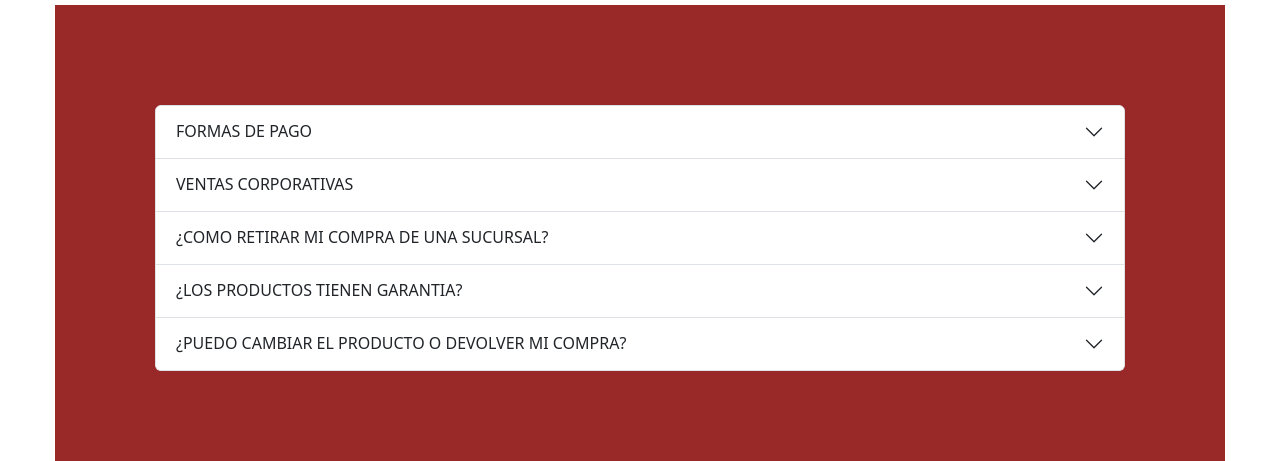
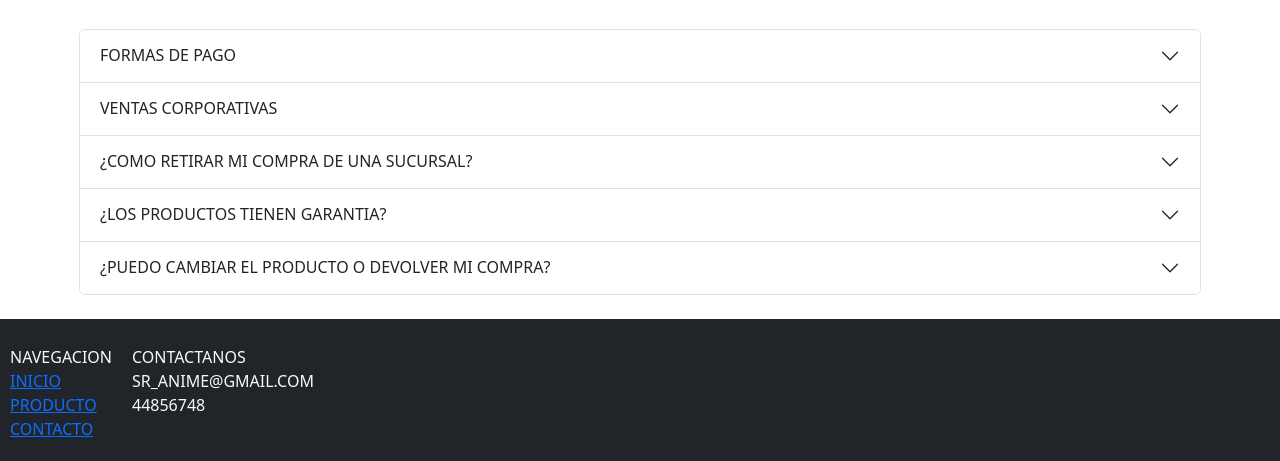
Before and after one commit to ivanALF97/ivanALF97-preentrega-3-ivan.alfonso, a plain HTML site: page pages/preguntas.html in a window 1280 px wide. Shown: the part 353-814 px from the top of the page. Drawn offline with nearby package versions, Linux system fonts and the light colour scheme.

Commit message:
Update estilo.css

```diff
--- a/css/estilo.css
+++ b/css/estilo.css
@@ -111,11 +111,6 @@ ul {
   margin: 0 0 1rem 0;
 }
 
-.container {
-  background-color: rgb(153, 41, 41);
-  padding: 100px;
-}
-
 .img_redes {
   scale: 0.6;
   width: 100px;
```
